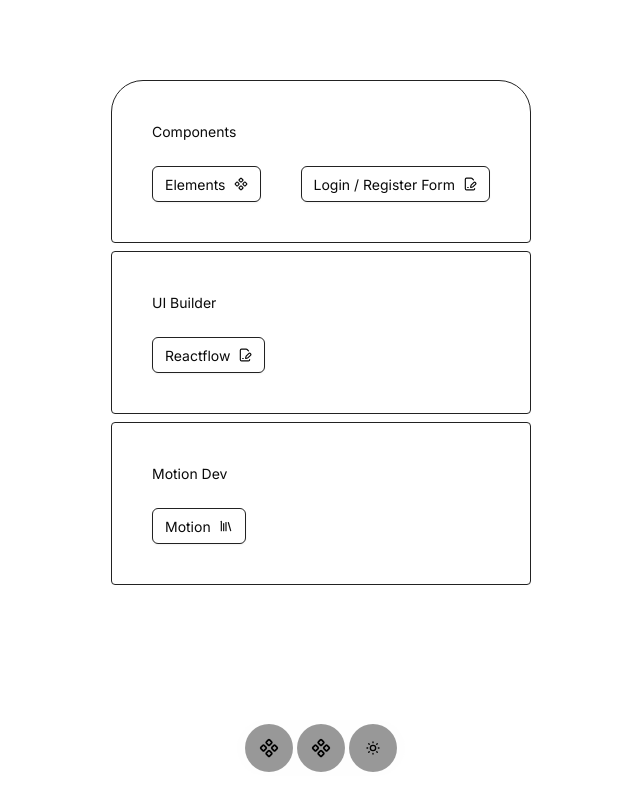
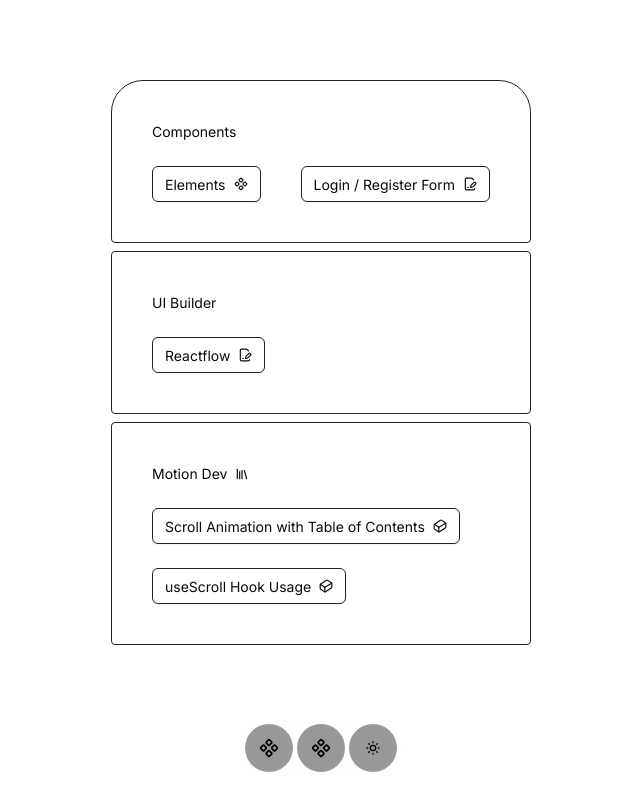
Before and after one commit to seckinyasar/react19-boilerplate, a Next.js app: page / in a window 1280 px wide. Shown: the whole page, without its empty margins (319-959 px from the left). Built offline with nearby package versions, Linux system fonts and the light colour scheme.

Commit message:
feat: useScroll hook usage

```diff
--- a/package.json
+++ b/package.json
@@ -11,6 +11,7 @@
   "dependencies": {
     "@radix-ui/react-accordion": "^1.2.4",
     "@radix-ui/react-checkbox": "^1.1.5",
+    "@radix-ui/react-progress": "^1.1.7",
     "@radix-ui/react-slot": "^1.2.0",
     "@radix-ui/react-tabs": "^1.1.4",
     "@xyflow/react": "^12.6.0",
--- a/src/app/motion/page.tsx
+++ b/src/app/motion/scrollwithtoc/page.tsx
@@ -1,13 +1,7 @@
 "use client";
-import { Button } from "@/components/ui";
-import { motion, useScroll } from "motion/react";
 import TableOfContents from "@/components/widgets/TableOfContents";
+import { motion } from "motion/react";
 export default function Page() {
-  const { scrollYProgress, scrollY } = useScroll();
-
-  //? power a button with motion.
-  const ButtonMotion = motion(Button);
-
   const contents = [
     { text: "Scroll Animation", id: "Article 1" },
     { text: "First Example ", id: "Article 2" },
--- /dev/null
+++ b/src/app/motion/usescroll/page.tsx
@@ -0,0 +1,25 @@
+"use client";
+import ProgressBar from "@/components/ui/ProgressBar";
+import { useMotionValueEvent, useScroll } from "motion/react";
+const UseScrollExample = () => {
+  const { scrollY, scrollYProgress } = useScroll();
+
+  useMotionValueEvent(scrollYProgress, "change", (latest) => {
+    console.log("Page scroll", latest);
+  });
+
+  return (
+    <div className="flex w-full min-h-screen justify-center bg-background py-20 relative">
+      <ProgressBar value={scrollYProgress} className="fixed top-0" />
+      <div className="container-center flex-col gap-y-10 items-center min-h-screen h-full ">
+        <h3 className="text-[38px] font-semibold tracking-[-1.5px] leading-[38px] pb-10">
+          useScroll Hook Example
+        </h3>
+        <div className="container-center h-screen border border-border rounded-4xl  "></div>
+        <div className="container-center h-screen border border-border rounded-4xl  "></div>
+        <div className="container-center h-screen border border-border rounded-4xl  "></div>
+      </div>
+    </div>
+  );
+};
+export default UseScrollExample;
--- a/src/app/page.tsx
+++ b/src/app/page.tsx
@@ -1,7 +1,7 @@
 "use client";
 
-import { buttonVariants } from "@/components/ui/button";
-import { Component, FilePenLine, Library } from "lucide-react";
+import { buttonVariants } from "@/components/ui/Button";
+import { Component, Cuboid, FilePenLine, Library } from "lucide-react";
 import Link from "next/link";
 
 export default function Home() {
@@ -14,13 +14,15 @@
           <div className="space-x-10">
             <Link
               className={buttonVariants({ variant: "outline" })}
-              href="/elements">
+              href="/elements"
+            >
               Elements
               <Component className="size-3.5 ml-2" />
             </Link>
             <Link
               className={buttonVariants({ variant: "outline" })}
-              href="/forms">
+              href="/forms"
+            >
               Login / Register Form
               <FilePenLine className="size-3.5 ml-2" />
             </Link>
@@ -33,7 +35,8 @@
           <div className="space-x-10">
             <Link
               className={buttonVariants({ variant: "outline" })}
-              href="/reactflow">
+              href="/reactflow"
+            >
               Reactflow
               <FilePenLine className="size-3.5 ml-2" />
             </Link>
@@ -42,13 +45,26 @@
 
         {/* //* Framer Motion  */}
         <div className="flex flex-col gap-y-6 border border-border p-10 rounded-sm">
-          <h2 className="text-base">Motion Dev</h2>
-          <div className="space-x-10">
+          <h2 className="flex items-center text-base">
+            Motion Dev
+            <Library className="size-3.5 ml-2" />
+          </h2>
+          <div>
             <Link
               className={buttonVariants({ variant: "outline" })}
-              href="/motion">
-              Motion
-              <Library className="size-3.5 ml-2" />
+              href="/motion/scrollwithtoc"
+            >
+              Scroll Animation with Table of Contents
+              <Cuboid className="size-3.5 ml-2" />
+            </Link>
+          </div>
+          <div>
+            <Link
+              className={buttonVariants({ variant: "outline" })}
+              href="/motion/usescroll"
+            >
+              useScroll Hook Usage
+              <Cuboid className="size-3.5 ml-2" />
             </Link>
           </div>
         </div>
--- a/src/components/themeSwitcher.tsx
+++ b/src/components/themeSwitcher.tsx
@@ -20,7 +20,7 @@
 import { Moon, SunMedium } from "lucide-react";
 import { useTheme } from "next-themes";
 import { useEffect, useState } from "react";
-import { Button } from "./ui/button";
+import { Button } from "./ui/Button";
 import { cn } from "@/lib/utils";
 
 interface ThemeSwitcherProps {
@@ -41,7 +41,8 @@
     <Button
       variant={navbar ? "onlyIcon" : "outline"}
       size={navbar ? "navbar" : "default"}
-      onClick={() => setTheme(theme === "dark" ? "light" : "dark")}>
+      onClick={() => setTheme(theme === "dark" ? "light" : "dark")}
+    >
       {theme === "dark" ? (
         <Moon
           className={cn(
--- /dev/null
+++ b/src/components/ui/ProgressBar.tsx
@@ -0,0 +1,30 @@
+import { cn } from "@/lib/utils";
+import { MotionValue, motion } from "motion/react";
+import { useEffect } from "react";
+
+interface ProgressBarProps {
+  value: number | MotionValue<any>; // 0 - 100
+  className?: string | undefined;
+}
+
+const ProgressBar = ({ value, className }: ProgressBarProps) => {
+  useEffect(() => {
+    console.log(value);
+  }, [value]);
+
+  return (
+    <motion.div
+      className={cn("w-full h-1 rounded-full overflow-hidden", className)}
+    >
+      <motion.div
+        className="flex w-full h-full bg-blue-500  "
+        // style={{ width: `${percentage}%` }}
+        style={{ scaleX: value, transformOrigin: "left" }}
+      />
+    </motion.div>
+  );
+};
+
+export default ProgressBar;
+
+//? used motion.div to use value as it is, without any manipulation. Otherwise, it is not working.
--- a/src/components/ui/input.tsx
+++ b/src/components/ui/input.tsx
@@ -24,7 +24,7 @@
 import { cn } from "@/lib/utils";
 import { Eye, EyeClosed } from "lucide-react";
 import * as React from "react";
-import { Button } from "./button";
+import { Button } from "./Button";
 
 function Input({
   className,
@@ -78,7 +78,8 @@
           onClick={() => setShow(!show)}
           className="absolute right-1 top-1/2 -translate-y-1/2"
           size="icon"
-          variant="onlyIcon">
+          variant="onlyIcon"
+        >
           {!show ? (
             <Eye className="size-5 stroke-muted-foreground group-focus-within:stroke-foreground " />
           ) : (
--- a/src/components/widgets/TableOfContents.tsx
+++ b/src/components/widgets/TableOfContents.tsx
@@ -4,10 +4,9 @@
 interface TableOfContentsProps {
   list: { id: string; text: string }[];
 }
-
 const TableOfContents = ({ list }: TableOfContentsProps) => {
   const [activeIndex, setActiveIndex] = useState("");
-
+  //#region //* Functions
   //? tracking active index
   useEffect(() => {
     const observer = new IntersectionObserver(
@@ -39,11 +38,12 @@
         behavior: "smooth",
         block: "start",
       });
-      // setActiveIndex(id);
     } else {
       alert("there is no element");
     }
   };
+
+  //#endregion
 
   return (
     <div className="fixed right-60 top-40">
```
Also changed, not shown: src/app/layout.tsx (+5 -3 lines), src/components/ui/accordion.tsx (+6 -3 lines), src/components/ui/index.ts (+8 -8 lines), src/app/motion/scroll/page.tsx (deleted), 2 other files (tests, documents, lock files or other folders).
